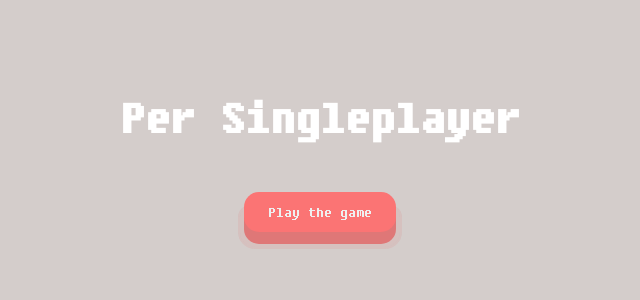
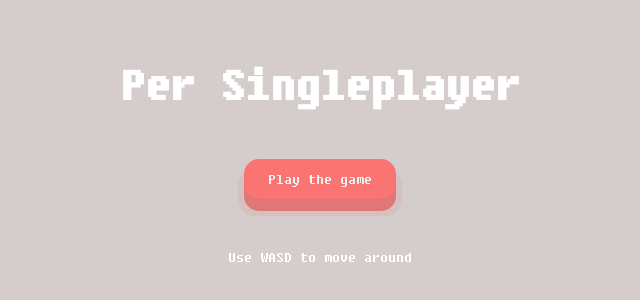
Before and after one commit to fransnl/per-singleplayer-typescript, a plain HTML site: page index.html in a window 1280 px wide. Shown: the part 238-538 px from the top of the page, without its empty margins (320-960 px from the left). Drawn offline with Linux system fonts and the light colour scheme.

Commit message:
instructions

```diff
--- a/index.html
+++ b/index.html
@@ -17,6 +17,7 @@
                 <div class="button__shadow"></div>
             </div>
             </a>
+            <p>Use WASD to move around</p>
         </main>
     </body>
 </html>
```
